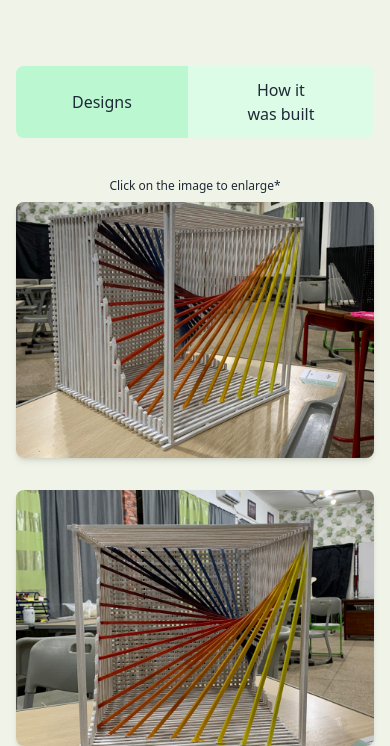
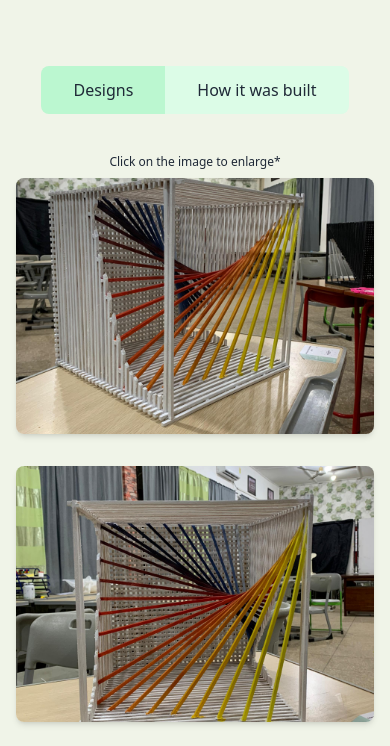
Before and after one commit to Masood-zone/royaux-group-3-webpage, a plain HTML site: page index.html in a window 390 px wide. Shown: the part 265-1011 px from the top of the page. Drawn offline with nearby package versions, Linux system fonts and the light colour scheme.

Commit message:
worked on the mobile implementation of the designs and how it was built buttons.

```diff
--- a/index.html
+++ b/index.html
@@ -110,13 +110,13 @@
         <div class="flex justify-center mb-8">
           <button
             id="designsTab"
-            class="px-14 py-3 bg-green-200 rounded-l-lg focus:outline-none focus:ring-2 focus:ring-green-500"
+            class="px-8 md:px-14 py-3 bg-green-200 rounded-l-lg focus:outline-none focus:ring-2 focus:ring-green-500"
           >
             Designs
           </button>
           <button
             id="buildTab"
-            class="px-14 py-3 bg-green-100 rounded-r-lg focus:outline-none focus:ring-2 focus:ring-green-500"
+            class="px-8 md:px-14 py-3 bg-green-100 rounded-r-lg focus:outline-none focus:ring-2 focus:ring-green-500"
           >
             How it was built
           </button>
```
